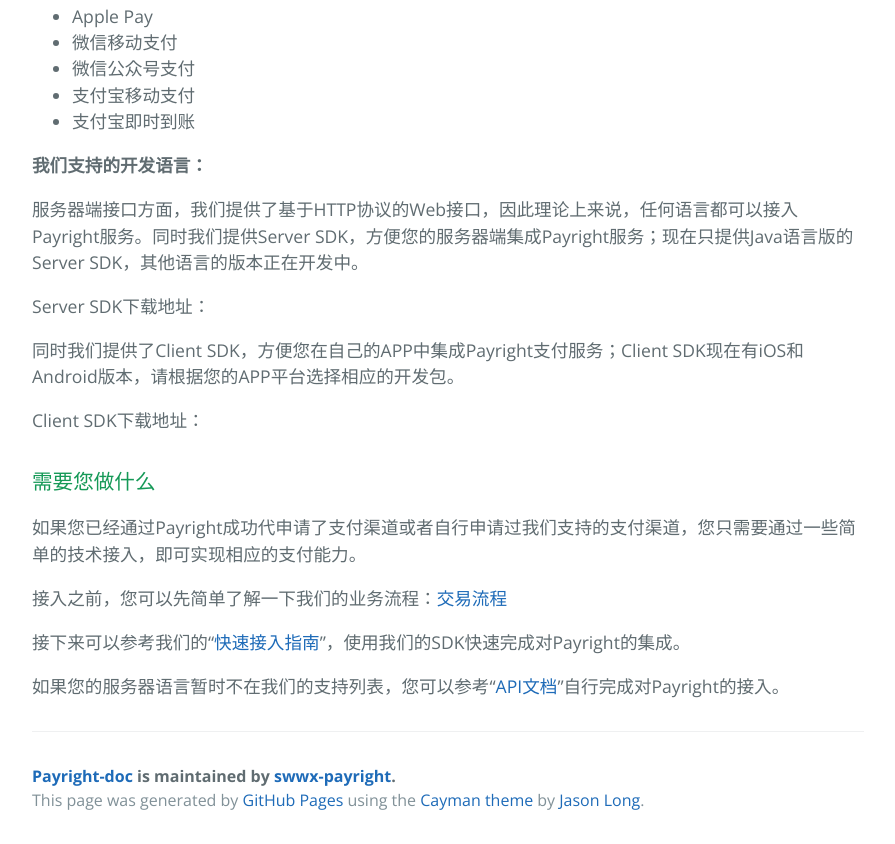
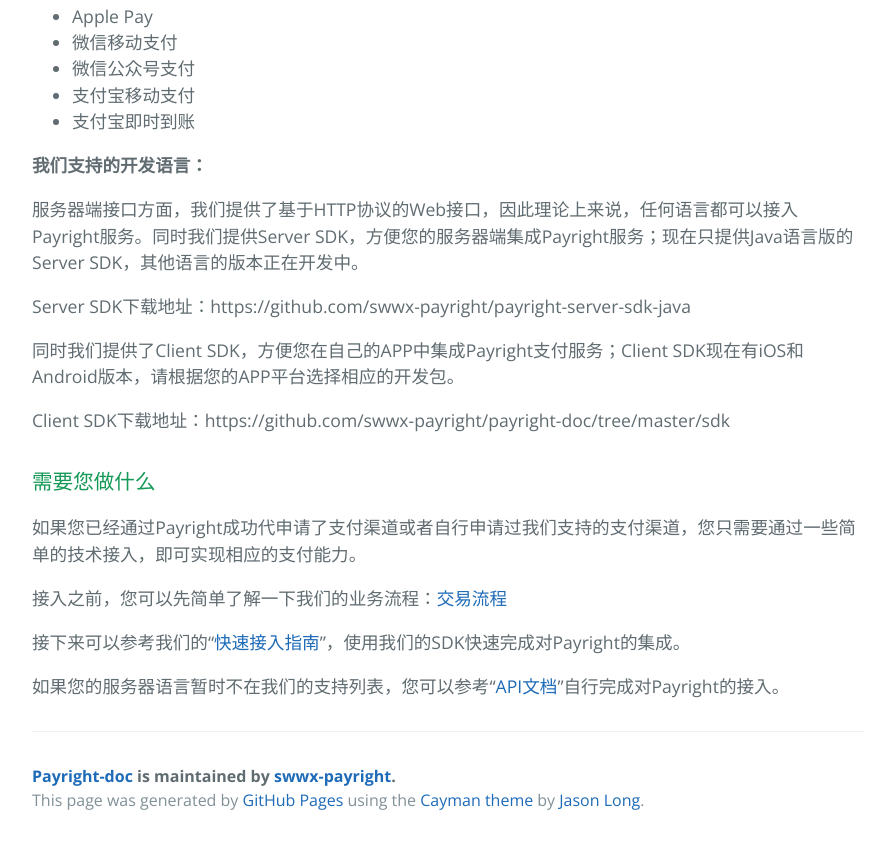
Before and after one commit to swwx-payright/payright-doc, a plain HTML site: page index.html in a window 1280 px wide. Shown: the part 850-1694 px from the top of the page, without its empty margins (192-1087 px from the left). Drawn offline with nearby package versions, Linux system fonts and the light colour scheme.

Commit message:
add download link at index.html

```diff
--- a/index.html
+++ b/index.html
@@ -52,11 +52,11 @@
 
 <p>服务器端接口方面，我们提供了基于HTTP协议的Web接口，因此理论上来说，任何语言都可以接入Payright服务。同时我们提供Server SDK，方便您的服务器端集成Payright服务；现在只提供Java语言版的Server SDK，其他语言的版本正在开发中。</p>
 
-<p>Server SDK下载地址：</p>
+<p>Server SDK下载地址：https://github.com/swwx-payright/payright-server-sdk-java</p>
 
 <p>同时我们提供了Client SDK，方便您在自己的APP中集成Payright支付服务；Client SDK现在有iOS和Android版本，请根据您的APP平台选择相应的开发包。</p>
 
-<p>Client SDK下载地址：</p>
+<p>Client SDK下载地址：https://github.com/swwx-payright/payright-doc/tree/master/sdk</p>
 
 <h3>
 <a id="需要您做什么" class="anchor" href="#%E9%9C%80%E8%A6%81%E6%82%A8%E5%81%9A%E4%BB%80%E4%B9%88" aria-hidden="true"><span aria-hidden="true" class="octicon octicon-link"></span></a>需要您做什么</h3>
```
